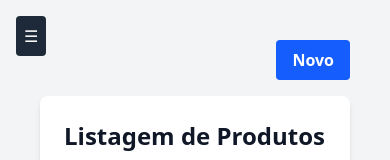
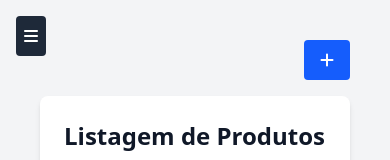
Before and after one commit to JulliaW/testando-tailwind, a Vue app: page /produtos in a window 390 px wide. Shown: the top 160 px of the page. Built offline with nearby package versions, Linux system fonts and the light colour scheme.

Commit message:
FEAT: Adicionando icones fontawesome

```diff
--- a/index.html
+++ b/index.html
@@ -1,13 +1,17 @@
 <!DOCTYPE html>
 <html lang="">
+
 <head>
   <meta charset="UTF-8">
   <link rel="icon" href="/favicon.ico">
   <meta name="viewport" content="width=device-width, initial-scale=1.0">
+  <script src="https://kit.fontawesome.com/7396b59cbc.js" crossorigin="anonymous"></script>
   <title>Vite App</title>
 </head>
+
 <body>
   <div id="app"></div>
   <script type="module" src="/src/main.js"></script>
 </body>
+
 </html>
--- a/src/App.vue
+++ b/src/App.vue
@@ -1,9 +1,7 @@
 <template>
   <div class="flex min-h-screen bg-gray-100 dark:bg-gray-900 text-gray-900 dark:text-white">
-    <!-- Sidebar -->
     <Sidebar />
 
-    <!-- Conteúdo principal -->
     <main class="flex-1 p-6 overflow-auto">
       <RouterView />
     </main>
--- a/src/components/Sidebar.vue
+++ b/src/components/Sidebar.vue
@@ -1,15 +1,13 @@
 <template>
   <div>
-    <!-- Botão hamburguer (mobile only) -->
     <button
       @click="isOpen = !isOpen"
       class="md:hidden fixed top-4 left-4 z-50 bg-gray-800 text-white p-2 rounded focus:outline-none"
     >
-      <span v-if="!isOpen">☰</span>
-      <span v-else>✕</span>
+      <span v-if="!isOpen"><i class="fa-solid fa-bars"></i></span>
+      <span v-else>Aqui<i class="fa-solid fa-xmark"></i></span>
     </button>
 
-    <!-- Sidebar (mobile: v-if, desktop: sempre visível) -->
     <div
       :class="[
         'fixed md:static top-0 left-0 h-screen w-64 bg-gray-800 text-white flex-col z-40 transition-transform duration-300 ease-in-out',
@@ -17,10 +15,8 @@
         'md:translate-x-0 md:flex',
       ]"
     >
-      <!-- Título -->
       <div class="text-2xl font-bold p-6 border-b border-gray-700">Meu Painel</div>
 
-      <!-- Navegação -->
       <nav class="flex-1 px-4 py-6 space-y-2">
         <RouterLink
           to="/dashboard"
@@ -60,7 +56,7 @@ const closeOnMobile = () => {
 
 // Fecha automaticamente ao redimensionar para desktop
 const handleResize = () => {
-  if (window.innerWidth >= 768) isOpen.value = true
+  if (window.innerWidth >= 768) isOpen.value = false
 }
 
 onMounted(() => {
--- a/src/views/Listagem.vue
+++ b/src/views/Listagem.vue
@@ -68,19 +68,16 @@
 <script setup>
 import { ref, computed, onMounted, watch } from 'vue'
 
-// Estado local
 const produtos = ref([])
 const filtro = ref('')
 const paginaAtual = ref(1)
 const itensPorPagina = 5
 
-// Carrega produtos do localStorage ao montar
 onMounted(() => {
   const dados = localStorage.getItem('produtos')
   produtos.value = dados ? JSON.parse(dados) : []
 })
 
-// Filtragem
 const produtosFiltrados = computed(() => {
   if (!filtro.value.trim()) return produtos.value
   const termo = filtro.value.toLowerCase()
@@ -89,7 +86,6 @@ const produtosFiltrados = computed(() => {
   )
 })
 
-// Paginação
 const totalPaginas = computed(() => Math.ceil(produtosFiltrados.value.length / itensPorPagina))
 
 const produtosPaginados = computed(() => {
@@ -97,7 +93,6 @@ const produtosPaginados = computed(() => {
   return produtosFiltrados.value.slice(start, start + itensPorPagina)
 })
 
-// Corrigir pagina atual se filtro mudar e reduzir resultados
 watch(produtosFiltrados, () => {
   if (paginaAtual.value > totalPaginas.value) {
     paginaAtual.value = 1
--- a/src/views/Produtos.vue
+++ b/src/views/Produtos.vue
@@ -6,13 +6,12 @@
         class="bg-blue-600 hover:bg-blue-700 text-white font-semibold py-2 px-4 rounded"
         @click="showModal = true"
       >
-        Novo
+        <i class="fa-solid fa-plus"></i>
       </button>
     </div>
 
     <Listagem />
 
-    <!-- Modal backdrop -->
     <div
       v-if="showModal"
       class="fixed inset-0 z-50 flex items-center justify-center backdrop-blur-sm bg-white/60 dark:bg-gray-800/60"
@@ -20,15 +19,13 @@
       <div
         class="bg-white dark:bg-gray-800 rounded-lg shadow-2xl p-6 w-full max-w-xl relative ring-1 ring-black/10 dark:ring-white/10"
       >
-        <!-- Botão de fechar -->
         <button
           @click="showModal = false"
           class="absolute top-2 right-2 text-gray-500 hover:text-red-500 text-xl"
         >
-          ×
+          <i class="fa-solid fa-xmark"></i>
         </button>
 
-        <!-- Componente de cadastro -->
         <Cadastro @close="showModal = false" />
       </div>
     </div>
```
Lines whose indentation alone changed are shown as unchanged.
